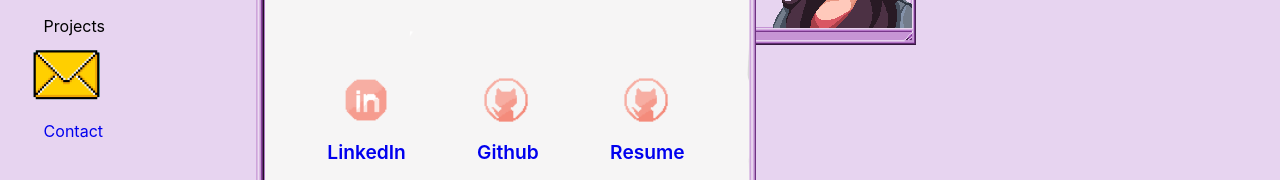
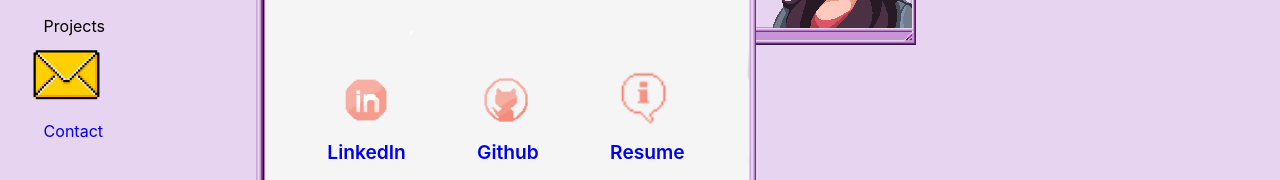
Before and after one commit to ameliaxjones/Portfolio-2.0, a React (Create React App) app: page / in a window 1280 px wide. Shown: the part 295-475 px from the top of the page. Built offline with nearby package versions, Linux system fonts and the light colour scheme.

Commit message:
added resume icon addded it to home page

```diff
--- a/src/pages/Home.js
+++ b/src/pages/Home.js
@@ -20,7 +20,7 @@ function Home() {
           <div className="icons">
             <img id="linkedin" src="assets/linkedin.png" />
             <img id="github" src="assets/github.png" />
-            <img id="github" src="assets/github.png" />
+            <img id="github" src="assets/resumeicon.png" />
           </div>
           <div id="links">
             <a
```
Also changed, not shown: public/assets/resumeicon.png (added), src/components/resumeicon.png (added).
